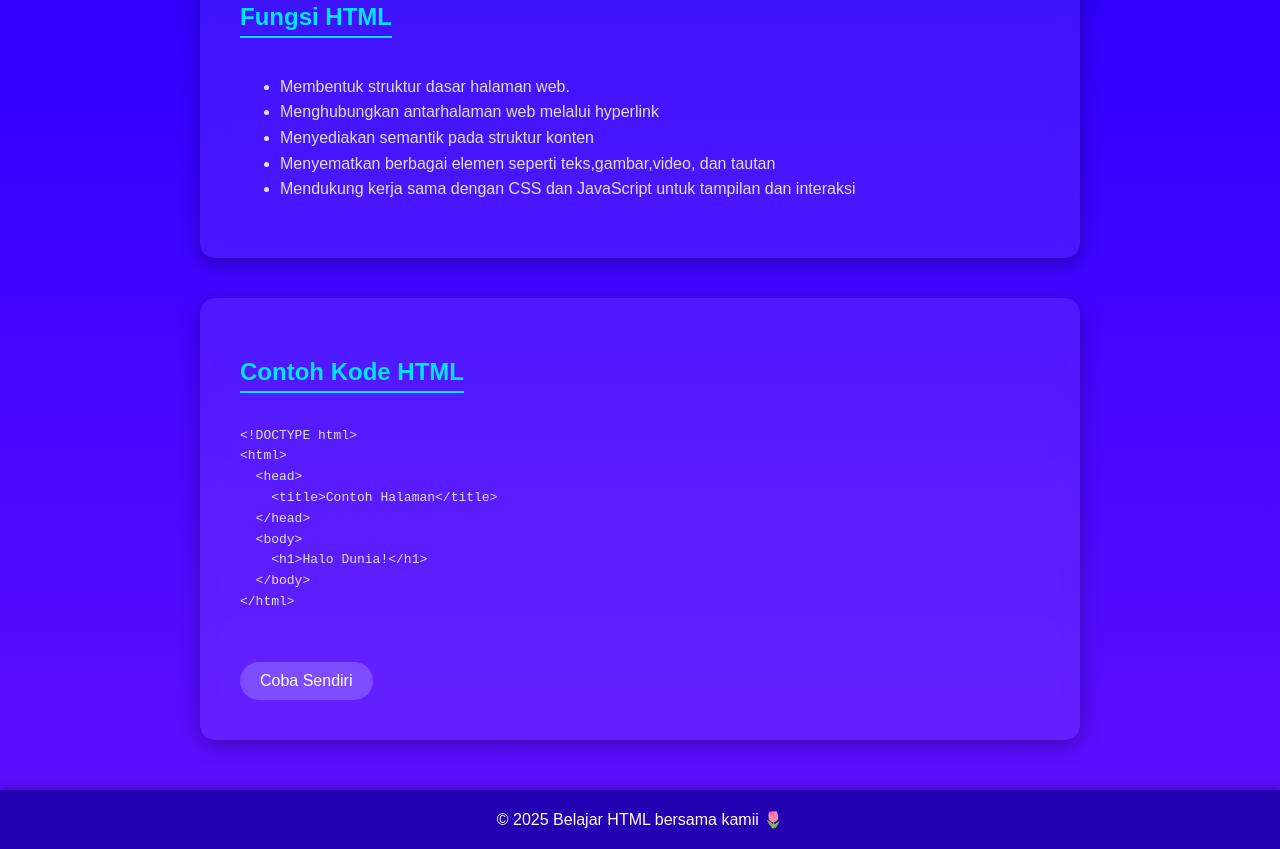
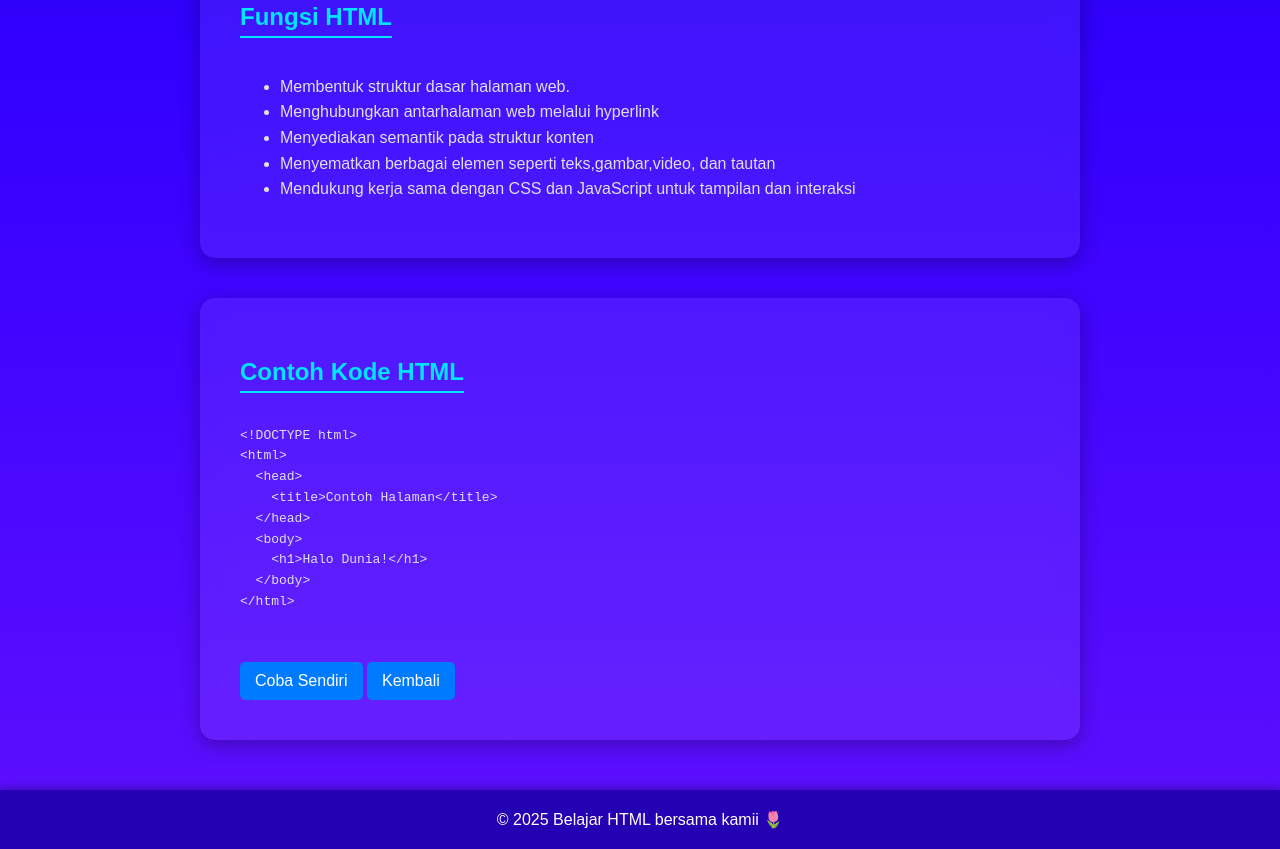
Before and after one commit to tiaraanugrahh/coding-zone, a plain HTML site: page index.html in a window 1280 px wide. Shown: the part 743-1592 px from the top of the page. Drawn offline with Linux system fonts and the light colour scheme; files whose address does not match are found by name.

Commit message:
Add files via upload

```diff
--- a/index.css
+++ b/index.css
@@ -168,3 +168,14 @@ footer {
   transform: scale(1.05);
   box-shadow: 0 20px 35px rgba(0, 255, 255, 0.4);
 }
+
+.btn {
+  background-color: #007bff;
+  color: white;
+  padding: 10px 15px;
+  border-radius: 5px;
+  text-decoration: none;
+}
+.btn:hover {
+  background-color: #0056b3;
+}
--- a/index.html
+++ b/index.html
@@ -77,6 +77,8 @@
       <a href="https://codepen.io/pen/" target="_blank" class="btn"
         >Coba Sendiri</a
       >
+
+      <a href="" class="btn">Kembali</a>
     </section>
 
     <footer>© 2025 Belajar HTML bersama kamii 🌷</footer>
```
